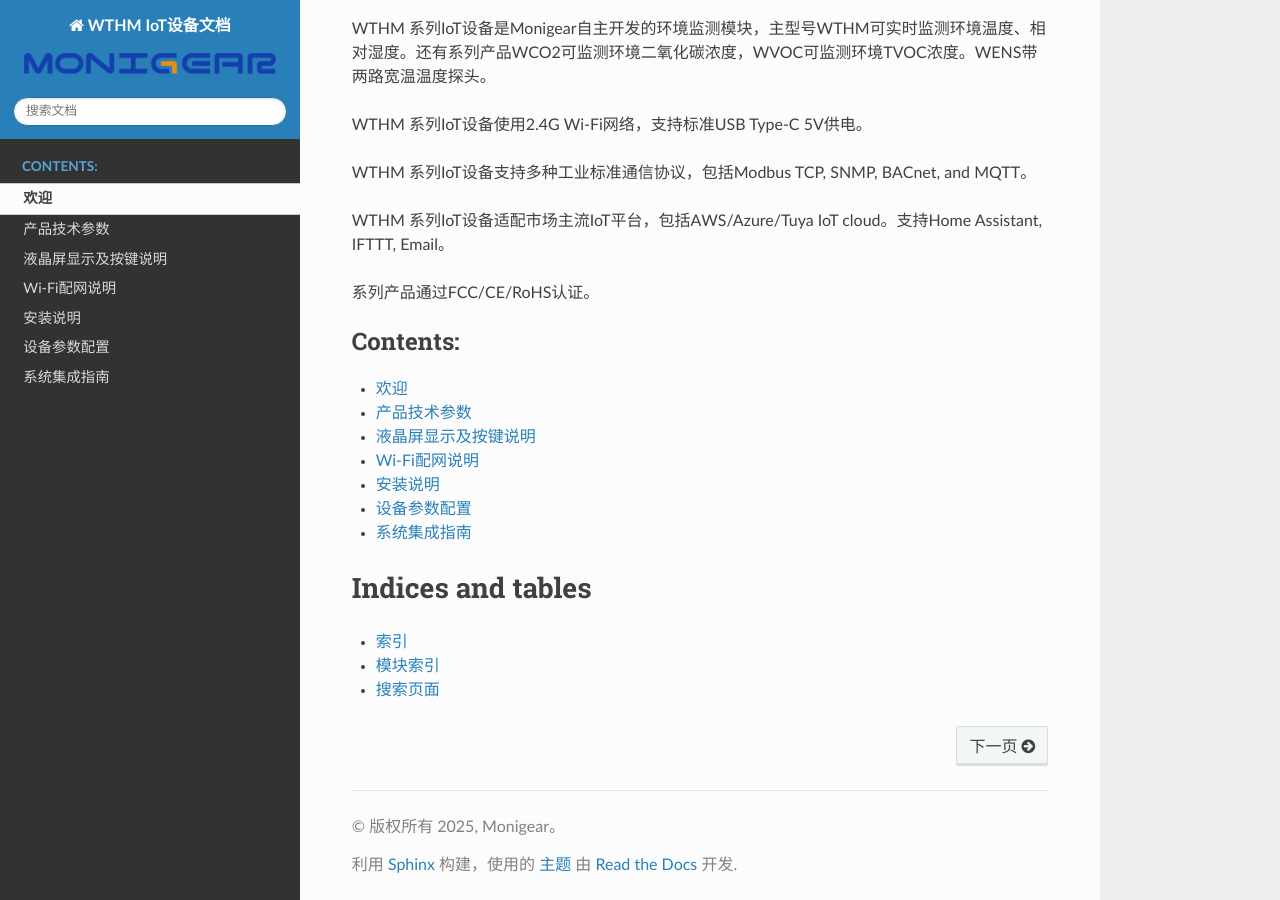
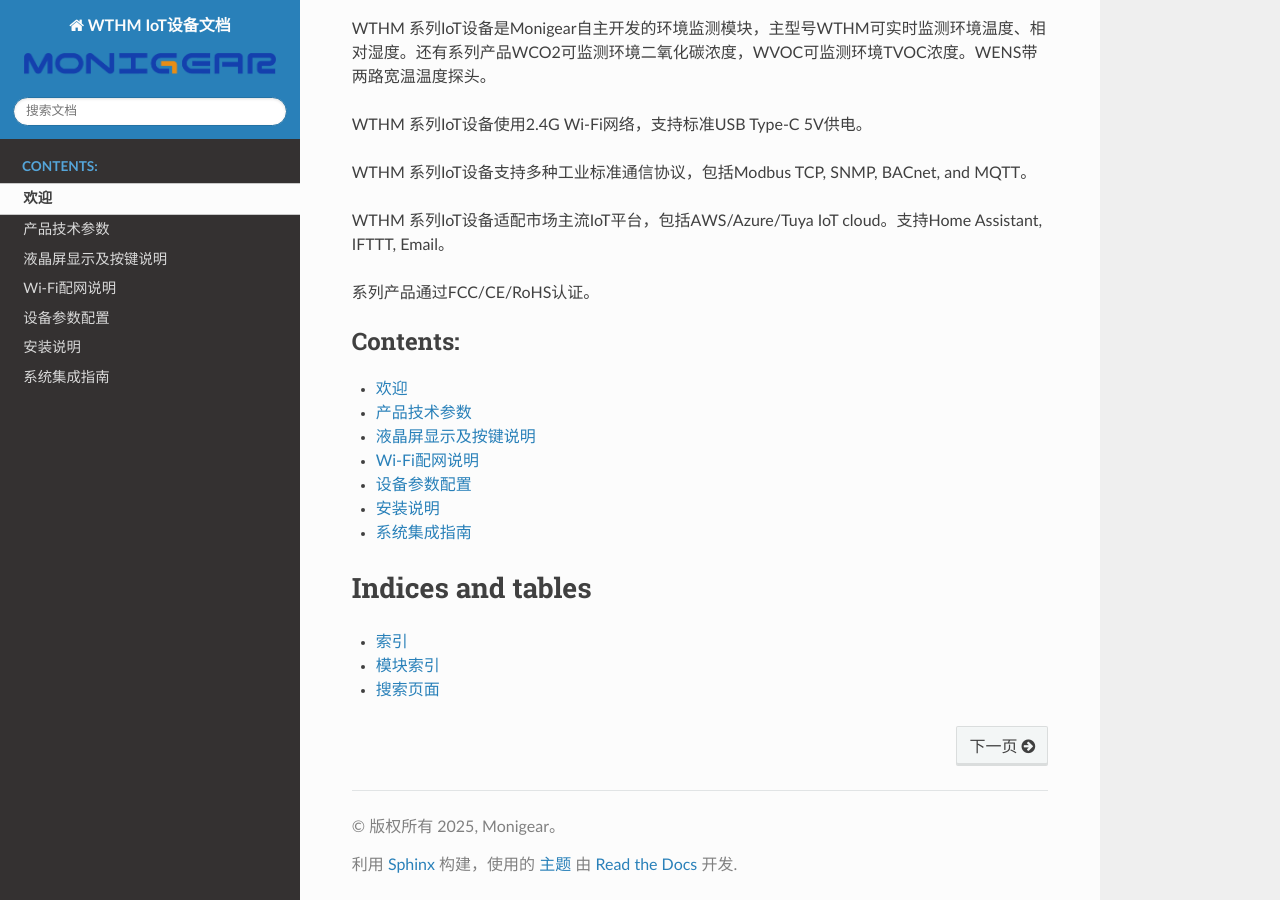
Before and after one commit to laosongbaba/wthm_docs_sphinx, a Sphinx documentation site: the page built from docs/index.rst, in a window 1280 px wide and 900 px high, scrolled down 556 px. Built offline with Sphinx 7.4.7 and the Read the Docs theme 3.1.0, drawn with Linux system fonts in a browser that asks for light colours.

```diff
--- a/docs/index.rst
+++ b/docs/index.rst
@@ -20,8 +20,8 @@
    product-specs
    panel-operations
    wifi-config
+   device-configuration
    installation-guide
-   device-configuration
    system-integration
 
 Indices and tables
```
